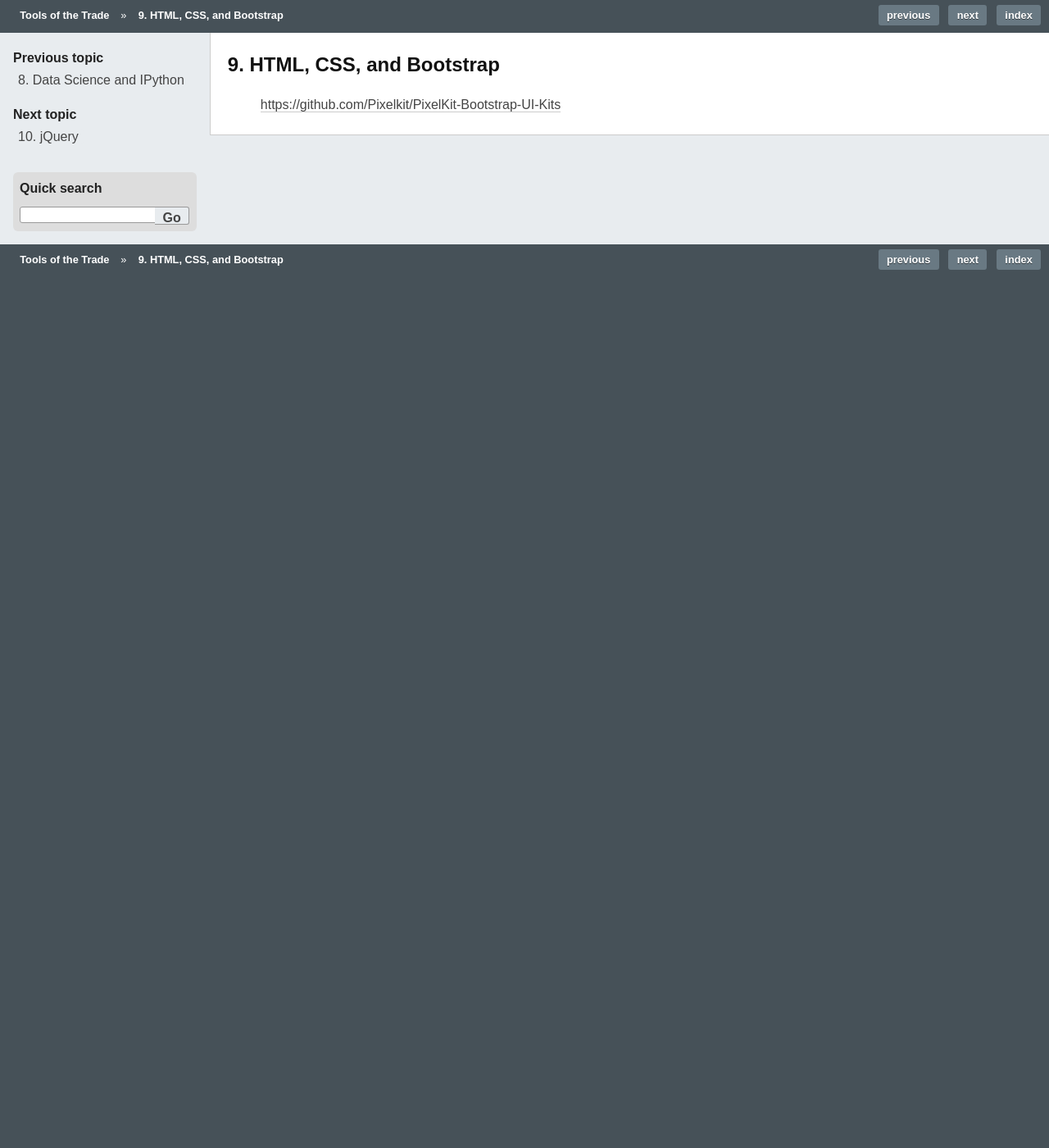
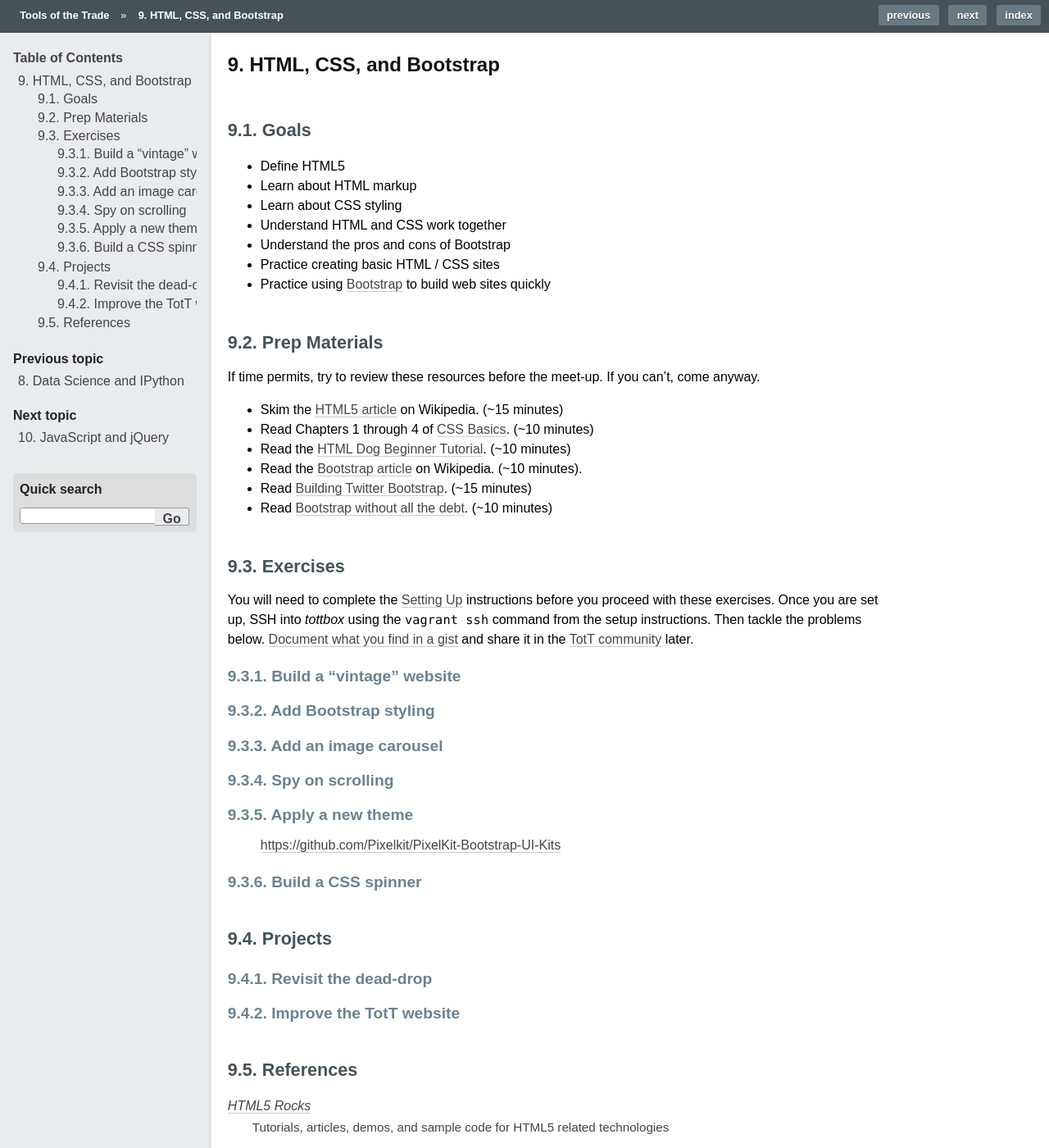
Before and after one commit to parente/tott, a Sphinx documentation site: the page built from doc/sessions/bootstrap.rst, in a window 1280 px wide and 1400 px high. Shown: the whole window at 82% size. Built offline with Sphinx 7.4.7, drawn with Linux system fonts in a browser that asks for light colours; some of the changed text lies outside the part shown.

Commit message:
Bootstrap skeleton

```diff
--- a/doc/sessions/bootstrap.rst
+++ b/doc/sessions/bootstrap.rst
@@ -1,6 +1,76 @@
 HTML, CSS, and Bootstrap
 ========================
+
+Goals
+-----
+
+* Define HTML5
+* Learn about HTML markup
+* Learn about CSS styling
+* Understand HTML and CSS work together
+* Understand the pros and cons of Bootstrap
+* Practice creating basic HTML / CSS sites
+* Practice using Bootstrap_ to build web sites quickly
+
+Prep Materials
+--------------
+
+If time permits, try to review these resources before the meet-up. If you can't, come anyway.
+
+* Skim the `HTML5 article <http://en.wikipedia.org/wiki/HTML5>`_ on Wikipedia. (~15 minutes)
+* Read Chapters 1 through 4 of `CSS Basics <http://www.cssbasics.com/introduction-to-css/>`_. (~10 minutes)
+* Read the `HTML Dog Beginner Tutorial <http://www.htmldog.com/guides/html/beginner/>`_. (~10 minutes)
+* Read the `Bootstrap article <http://en.wikipedia.org/wiki/Bootstrap_(front-end_framework)>`_ on Wikipedia. (~10 minutes).
+* Read `Building Twitter Bootstrap <http://alistapart.com/article/building-twitter-bootstrap>`_. (~15 minutes)
+* Read `Bootstrap without all the debt <https://coderwall.com/p/wixovg>`_. (~10 minutes)
+
+Exercises
+---------
+
+You will need to complete the :doc:`/setup` instructions before you proceed with these exercises. Once you are set up, SSH into *tottbox* using the ``vagrant ssh`` command from the setup instructions. Then tackle the problems below. `Document what you find in a gist <https://gist.github.com/>`_ and share it in the `TotT community`_ later.
+
+Build a "vintage" website
+#########################
+
+Add Bootstrap styling
+#####################
+
+Add an image carousel
+#####################
+
+Spy on scrolling
+################
+
+Apply a new theme
+#################
 
 ..
 
     https://github.com/Pixelkit/PixelKit-Bootstrap-UI-Kits
+
+Build a CSS spinner
+###################
+
+
+Projects
+--------
+
+Revisit the dead-drop
+#####################
+
+Improve the TotT website
+########################
+
+
+
+References
+----------
+
+`HTML5 Rocks <http://www.html5rocks.com>`_
+    Tutorials, articles, demos, and sample code for HTML5 related technologies
+
+`Dive Into HTML5 <http://diveintohtml5.info/>`_
+    "... elaborates on a hand-picked selection of features from the HTML5 specification and other fine standards."
+
+`Can I use ... <http://caniuse.com/>`_
+    Browser compatibility tables for HTML5 and related features
--- a/doc/sessions/jquery.rst
+++ b/doc/sessions/jquery.rst
@@ -1,2 +1,5 @@
-jQuery
-======
+JavaScript and jQuery
+=====================
+
+..
+    css clock
```
